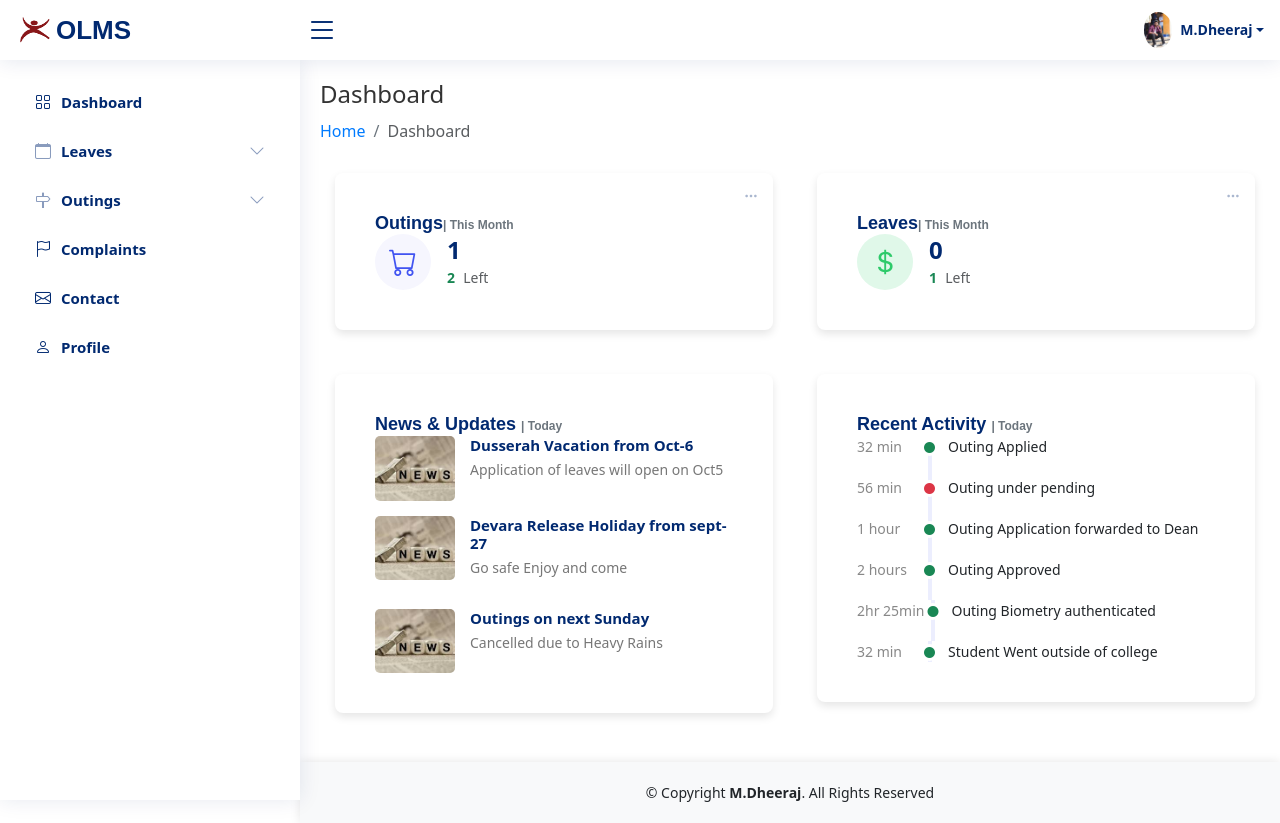
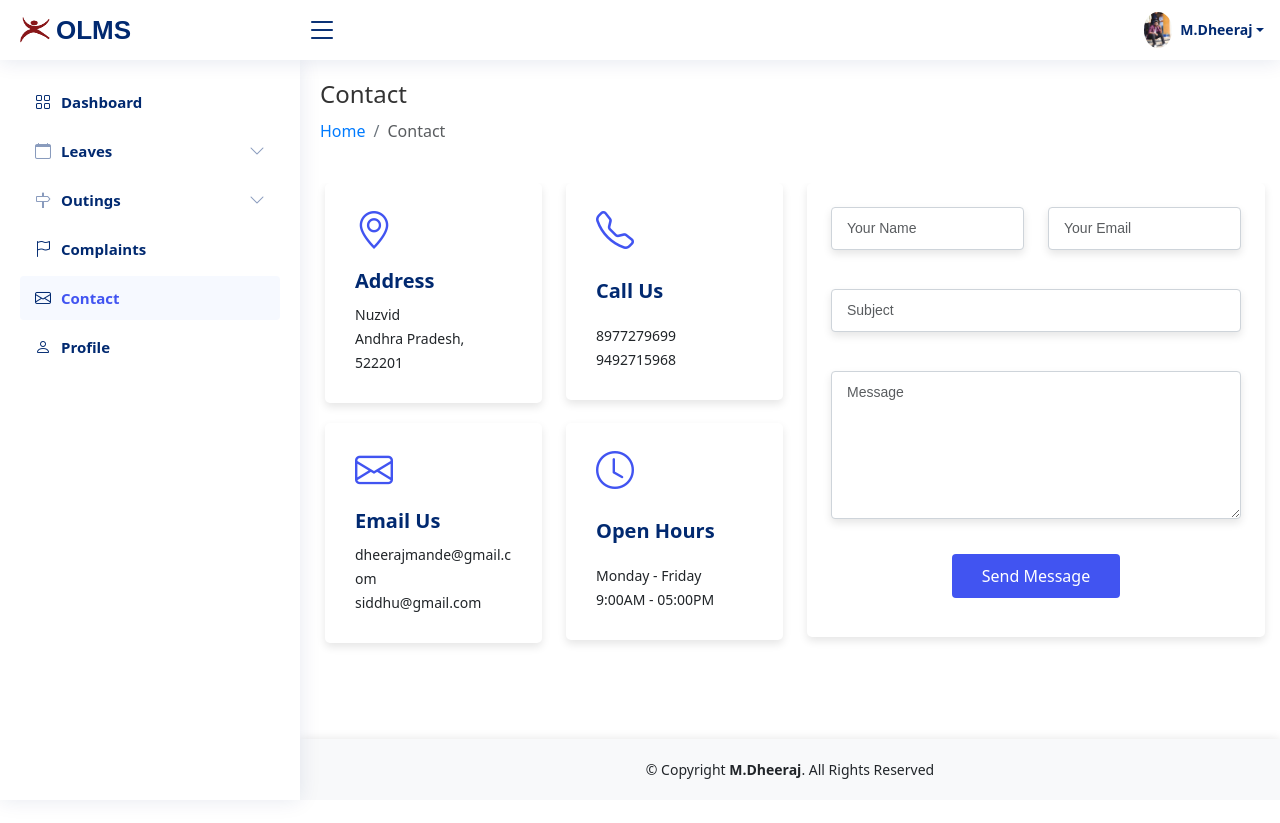
Before and after one commit to dheerajwe/OLMS, a React (Vite) app: page /contact in a window 1280 px wide. After the commit the page ends 800 px from the top, so only its background shows below. Built offline with nearby package versions, Linux system fonts and the light colour scheme.

Commit message:
routing update

```diff
--- a/package.json
+++ b/package.json
@@ -14,7 +14,8 @@
     "bootstrap-icons": "^1.11.3",
     "react": "^18.3.1",
     "react-dom": "^18.3.1",
-    "react-icons": "^5.3.0"
+    "react-icons": "^5.3.0",
+    "react-router-dom": "^7.0.2"
   },
   "devDependencies": {
     "@eslint/js": "^9.9.0",
--- a/src/App.jsx
+++ b/src/App.jsx
@@ -1,123 +1,128 @@
-import { useState, useEffect, useRef } from 'react';
-import './App.css';
-import 'bootstrap/dist/css/bootstrap.min.css';
-import Header from './components/Header';
-import Sidebar from './components/SideBar';
-import Footer from './components/Footer';
-import PageTitle from './components/PageTitle';
-import Profile from './components/Profile';
-import ContactSection from './components/ContactSection';
-import LeaveForm from './components/LeaveForm';
-import IssueForm from './components/IssueForm';
-import ComplaintForm from './components/ComplaintForm';
-import OutingForm from './components/OutingForm';
-import OutingList from './components/OutingList';
-import DashboardCards from './components/DashboardCards';
+import React, { useState, useEffect, useRef } from "react";
+import { Outlet, useLocation } from "react-router-dom";
+import "./App.css";
+import "bootstrap/dist/css/bootstrap.min.css";
+import Header from "./components/Header";
+import Sidebar from "./components/SideBar";
+import Footer from "./components/Footer";
+import PageTitle from "./components/PageTitle";
+import ScrollToTop from "./components/ScrollToTop"; // Import the ScrollToTop component
 
 function App() {
-  const [currentPage, setCurrentPage] = useState('Dashboard');
-  const [breadcrumb, setBreadcrumb] = useState('Dashboard');
-  const [isSidebarActive, setSidebarActive] = useState(false); // Sidebar inactive by default for mobile
+  const [breadcrumb, setBreadcrumb] = useState("Dashboard");
+  const [subBreadcrumb, setSubBreadcrumb] = useState("Home");
+  const [isSidebarActive, setSidebarActive] = useState(false);
   const [isMobile, setIsMobile] = useState(window.innerWidth <= 768);
 
-  const sidebarRef = useRef(null); // Reference for the sidebar
-  const togglerRef = useRef(null); // Reference for the sidebar toggler button
+  const sidebarRef = useRef(null);
+  const togglerRef = useRef(null);
+  const location = useLocation(); // Get current location
 
-  // Handle screen resizing for mobile/desktop detection
   useEffect(() => {
     const handleResize = () => {
       const mobileView = window.innerWidth <= 768;
       setIsMobile(mobileView);
-
-      if (!mobileView) {
-        setSidebarActive(true); // Sidebar always active on desktop
-      } else {
-        setSidebarActive(false); // Sidebar inactive on mobile
-      }
+      setSidebarActive(!mobileView); // Sidebar active on desktop by default
     };
 
-    handleResize(); // Initialize state on load
-    window.addEventListener('resize', handleResize);
+    handleResize();
+    window.addEventListener("resize", handleResize);
 
-    // Close sidebar if clicked outside on mobile
     const handleClickOutside = (e) => {
-      // Ignore click if it's on the sidebar toggler
       if (
         sidebarRef.current &&
         !sidebarRef.current.contains(e.target) &&
         !togglerRef.current.contains(e.target)
       ) {
-        setSidebarActive(false); // Close the sidebar
+        setSidebarActive(false); // Close sidebar on outside click
       }
     };
 
     if (isMobile) {
-      document.addEventListener('click', handleClickOutside);
+      document.addEventListener("click", handleClickOutside);
     }
 
     return () => {
-      document.removeEventListener('click', handleClickOutside);
-      window.removeEventListener('resize', handleResize);
+      document.removeEventListener("click", handleClickOutside);
+      window.removeEventListener("resize", handleResize);
     };
   }, [isMobile]);
 
-  const updatePage = (page, breadcrumbText) => {
-    setCurrentPage(page);
-    setBreadcrumb(breadcrumbText);
-    if (isMobile) setSidebarActive(false); // Close sidebar automatically on mobile
-  };
+  useEffect(() => {
+    const path = location.pathname;
+    // Update breadcrumb and subbreadcrumb based on the route
+    if (path.includes("leave")) {
+      if (path.includes("apply")) {
+        setBreadcrumb("Apply Leave");
+        setSubBreadcrumb("Leaves / Apply Leave");
+      } else if (path.includes("all")) {
+        setBreadcrumb("All Leaves");
+        setSubBreadcrumb("Leaves / All Leaves");
+      } else {
+        setBreadcrumb("Leaves");
+        setSubBreadcrumb("Leaves");
+      }
+    } else if (path.includes("outing")) {
+      if (path.includes("apply")) {
+        setBreadcrumb("Apply Outing");
+        setSubBreadcrumb("Outings / Apply Outing");
+      } else if (path.includes("all")) {
+        setBreadcrumb("All Outings");
+        setSubBreadcrumb("Outings / All Outings");
+      } else {
+        setBreadcrumb("Outings");
+        setSubBreadcrumb("Outings");
+      }
+    } else if (path.includes("complaints")) {
+      setBreadcrumb("Complaints");
+      setSubBreadcrumb("Complaints");
+    } else if (path.includes("contact")) {
+      setBreadcrumb("Contact");
+      setSubBreadcrumb("Contact");
+    } else if (path.includes("profile")) {
+      setBreadcrumb("Profile");
+      setSubBreadcrumb("Profile");
+    } else {
+      setBreadcrumb("Dashboard");
+      setSubBreadcrumb("Dashboard"); // Default breadcrumb
+    }
+  }, [location]);
 
   const toggleSidebar = () => {
     setSidebarActive(!isSidebarActive);
   };
 
-  const renderContent = () => {
-    switch (currentPage) {
-      case 'Profile':
-        return <Profile />;
-      case 'Contact':
-        return <ContactSection />;
-      case 'Apply Leave':
-        return <LeaveForm />;
-      case 'All Leaves':
-        return <IssueForm />;
-      case 'Complaints':
-        return <ComplaintForm />;
-      case 'Apply Outing':
-        return <OutingForm />;
-      case 'All Outings':
-        return <OutingList />;
-      case 'Dashboard':
-        return <DashboardCards />;
-      default:
-        return <div>No Content Found</div>;
-    }
+  const handleHomeClick = () => {
+    // Navigate to the home/dashboard page
   };
 
   return (
-    <div className={`App ${isSidebarActive ? 'sidebar-active' : 'sidebar-inactive'}`}>
-      {/* Header */}
-      <Header toggleSidebar={toggleSidebar} togglerRef={togglerRef} /> {/* Pass ref to Header */}
+    <div className={`App ${isSidebarActive ? "sidebar-active" : "sidebar-inactive"}`}>
+      <Header toggleSidebar={toggleSidebar} togglerRef={togglerRef} />
 
       <div className="d-flex flex-grow-1">
-        {/* Sidebar */}
         <Sidebar
-          setCurrentPage={updatePage}
           isOpen={isSidebarActive}
           toggleSidebar={toggleSidebar}
           isMobile={isMobile}
-          sidebarRef={sidebarRef} // Pass ref to Sidebar
+          sidebarRef={sidebarRef}
         />
 
-        {/* Main Content */}
         <main className="main-content flex-grow-1">
-          <PageTitle title={currentPage} breadcrumb={breadcrumb} />
-          {renderContent()}
+          {/* Pass breadcrumb and subBreadcrumb to PageTitle */}
+          <PageTitle
+            title={breadcrumb}
+            subTitle={subBreadcrumb}
+            onHomeClick={handleHomeClick}
+          />
+          <Outlet /> {/* Render nested routes here */}
         </main>
       </div>
 
-      {/* Footer */}
       <Footer />
+
+      {/* Include ScrollToTop component to reset scroll position on route change */}
+      <ScrollToTop />
     </div>
   );
 }
--- a/src/components/PageTitle.jsx
+++ b/src/components/PageTitle.jsx
@@ -1,4 +1,6 @@
-function PageTitle({ title, breadcrumb, onHomeClick }) {
+import React from "react";
+
+function PageTitle({ title, subTitle, onHomeClick }) {
   const handleHomeClick = (event) => {
     event.preventDefault();
     if (onHomeClick) {
@@ -14,8 +16,11 @@ function PageTitle({ title, breadcrumb, onHomeClick }) {
           <li className="breadcrumb-item">
             <a href="/" onClick={handleHomeClick}>Home</a>
           </li>
-          <li className="breadcrumb-item active">{breadcrumb}</li>
+          {/* Only display the breadcrumb title (current page) */}
+          <li className="breadcrumb-item active">{subTitle}</li>
         </ol>
+        {/* Render subbreadcrumb (Home / {section}) */}
+
       </nav>
     </div>
   );
--- /dev/null
+++ b/src/components/ScrollToTop.jsx
@@ -0,0 +1,15 @@
+// ScrollToTop.jsx
+import { useEffect } from 'react';
+import { useLocation } from 'react-router-dom';
+
+const ScrollToTop = () => {
+  const location = useLocation();
+
+  useEffect(() => {
+    window.scrollTo(0, 0); // Scroll to the top of the page whenever the route changes
+  }, [location]);
+
+  return null; // This component doesn't render anything to the UI
+};
+
+export default ScrollToTop;
--- a/src/components/SideBar.jsx
+++ b/src/components/SideBar.jsx
@@ -1,17 +1,21 @@
-import React, { useEffect } from 'react';
-import 'bootstrap-icons/font/bootstrap-icons.css';
+import React, { useEffect } from "react";
+import { useNavigate, NavLink } from "react-router-dom";
+import "bootstrap-icons/font/bootstrap-icons.css";
 
-function Sidebar({ setCurrentPage, isOpen, toggleSidebar, isMobile, sidebarRef }) {
+function Sidebar({ isOpen, toggleSidebar, isMobile, sidebarRef }) {
+  const navigate = useNavigate();
+
   useEffect(() => {
+    const sidebarElement = document.getElementById("sidebar");
     if (isOpen) {
-      document.getElementById('sidebar').classList.add('active');
+      sidebarElement.classList.add("active");
     } else {
-      document.getElementById('sidebar').classList.remove('active');
+      sidebarElement.classList.remove("active");
     }
   }, [isOpen]);
 
-  const handleItemClick = (page, breadcrumb) => {
-    setCurrentPage(page, breadcrumb);
+  const handleItemClick = (path) => {
+    navigate(path); // Navigate to the selected route
     if (isMobile) toggleSidebar(); // Automatically close sidebar on mobile
   };
 
@@ -19,16 +23,22 @@ function Sidebar({ setCurrentPage, isOpen, toggleSidebar, isMobile, sidebarRef }
     <aside
       id="sidebar"
       ref={sidebarRef} // Attach the ref here
-      className={`sidebar ${isOpen ? 'active' : ''}`}
+      className={`sidebar ${isOpen ? "active" : ""}`}
     >
       <ul className="sidebar-nav" id="sidebar-nav">
+        {/* Dashboard */}
         <li className="nav-item">
-          <a className="nav-link" href="#" onClick={() => handleItemClick('Dashboard', 'Dashboard')}>
+          <NavLink
+            to="/dashboard"
+            className={({ isActive }) => (isActive ? "nav-link active" : "nav-link")}
+            onClick={() => handleItemClick("/dashboard")}
+          >
             <i className="bi bi-grid"></i>
             <span>Dashboard</span>
-          </a>
+          </NavLink>
         </li>
 
+        {/* Leaves Section */}
         <li className="nav-item">
           <a className="nav-link collapsed" data-bs-target="#leaves-nav" data-bs-toggle="collapse" href="#">
             <i className="bi bi-calendar"></i>
@@ -37,20 +47,29 @@ function Sidebar({ setCurrentPage, isOpen, toggleSidebar, isMobile, sidebarRef }
           </a>
           <ul id="leaves-nav" className="nav-content collapse" data-bs-parent="#sidebar-nav">
             <li>
-              <a href="#" onClick={() => handleItemClick('Apply Leave', 'Leaves / Apply Leave')}>
+              <NavLink
+                to="/leave/apply"
+                className={({ isActive }) => (isActive ? "active" : "")}
+                onClick={() => handleItemClick("/leave/apply")}
+              >
                 <i className="bi bi-circle"></i>
                 <span>Apply Leave</span>
-              </a>
+              </NavLink>
             </li>
             <li>
-              <a href="#" onClick={() => handleItemClick('All Leaves', 'Leaves / All Leaves')}>
+              <NavLink
+                to="/leave/all"
+                className={({ isActive }) => (isActive ? "active" : "")}
+                onClick={() => handleItemClick("/leave/all")}
+              >
                 <i className="bi bi-circle"></i>
                 <span>All Leaves</span>
-              </a>
+              </NavLink>
             </li>
           </ul>
         </li>
 
+        {/* Outings Section */}
         <li className="nav-item">
           <a className="nav-link collapsed" data-bs-target="#outings-nav" data-bs-toggle="collapse" href="#">
             <i className="bi bi-signpost"></i>
@@ -59,39 +78,62 @@ function Sidebar({ setCurrentPage, isOpen, toggleSidebar, isMobile, sidebarRef }
           </a>
           <ul id="outings-nav" className="nav-content collapse" data-bs-parent="#sidebar-nav">
             <li>
-              <a href="#" onClick={() => handleItemClick('Apply Outing', 'Outings / Apply Outing')}>
+              <NavLink
+                to="/outing/apply"
+                className={({ isActive }) => (isActive ? "active" : "")}
+                onClick={() => handleItemClick("/outing/apply")}
+              >
                 <i className="bi bi-circle"></i>
                 <span>Apply Outing</span>
-              </a>
+              </NavLink>
             </li>
             <li>
-              <a href="#" onClick={() => handleItemClick('All Outings', 'Outings / All Outings')}>
+              <NavLink
+                to="/outing/all"
+                className={({ isActive }) => (isActive ? "active" : "")}
+                onClick={() => handleItemClick("/outing/all")}
+              >
                 <i className="bi bi-circle"></i>
                 <span>All Outings</span>
-              </a>
+              </NavLink>
             </li>
           </ul>
         </li>
 
+        {/* Complaints */}
         <li className="nav-item">
-          <a className="nav-link" href="#" onClick={() => handleItemClick('Complaints', 'Complaints')}>
+          <NavLink
+            to="/complaints"
+            className={({ isActive }) => (isActive ? "nav-link active" : "nav-link")}
+            onClick={() => handleItemClick("/complaints")}
+          >
             <i className="bi bi-flag"></i>
             <span>Complaints</span>
-          </a>
+          </NavLink>
         </li>
 
+        {/* Contact */}
         <li className="nav-item">
-          <a className="nav-link" href="#" onClick={() => handleItemClick('Contact', 'Contact')}>
+          <NavLink
+            to="/contact"
+            className={({ isActive }) => (isActive ? "nav-link active" : "nav-link")}
+            onClick={() => handleItemClick("/contact")}
+          >
             <i className="bi bi-envelope"></i>
             <span>Contact</span>
-          </a>
+          </NavLink>
         </li>
 
+        {/* Profile */}
         <li className="nav-item">
-          <a className="nav-link" href="#" onClick={() => handleItemClick('Profile', 'Profile')}>
+          <NavLink
+            to="/profile"
+            className={({ isActive }) => (isActive ? "nav-link active" : "nav-link")}
+            onClick={() => handleItemClick("/profile")}
+          >
             <i className="bi bi-person"></i>
             <span>Profile</span>
-          </a>
+          </NavLink>
         </li>
       </ul>
     </aside>
--- a/src/main.jsx
+++ b/src/main.jsx
@@ -1,10 +1,46 @@
-import { StrictMode } from 'react'
-import { createRoot } from 'react-dom/client'
-import App from './App.jsx'
+import { StrictMode } from "react";
+import { createRoot } from "react-dom/client";
+import { RouterProvider, createBrowserRouter } from "react-router-dom";
+import App from "./App.jsx";
+import DashboardCards from "./components/DashboardCards.jsx";
+import LeaveForm from "./components/LeaveForm.jsx";
+import IssueForm from "./components/IssueForm.jsx";
+import OutingForm from "./components/OutingForm.jsx";
+import OutingList from "./components/OutingList.jsx";
+import ComplaintForm from "./components/ComplaintForm.jsx";
+import ContactSection from "./components/ContactSection.jsx";
+import Profile from "./components/Profile.jsx";
 
+const router = createBrowserRouter([
+  {
+    path: "/",
+    element: <App />, // Base layout
+    children: [
+      { path: "/", element: <DashboardCards /> },
+      { path: "/dashboard", element: <DashboardCards /> },
+      {
+        path: "/leave",
+        children: [
+          { path: "apply", element: <LeaveForm /> },
+          { path: "all", element: <IssueForm /> },
+        ],
+      },
+      {
+        path: "/outing",
+        children: [
+          { path: "apply", element: <OutingForm /> },
+          { path: "all", element: <OutingList /> },
+        ],
+      },
+      { path: "/complaints", element: <ComplaintForm /> },
+      { path: "/contact", element: <ContactSection /> },
+      { path: "/profile", element: <Profile /> },
+    ],
+  },
+]);
 
-createRoot(document.getElementById('root')).render(
+createRoot(document.getElementById("root")).render(
   <StrictMode>
-    <App />
-  </StrictMode>,
-)
+    <RouterProvider router={router} />
+  </StrictMode>
+);
```
Also changed, not shown: 1 other file (tests, documents, lock files or other folders).
